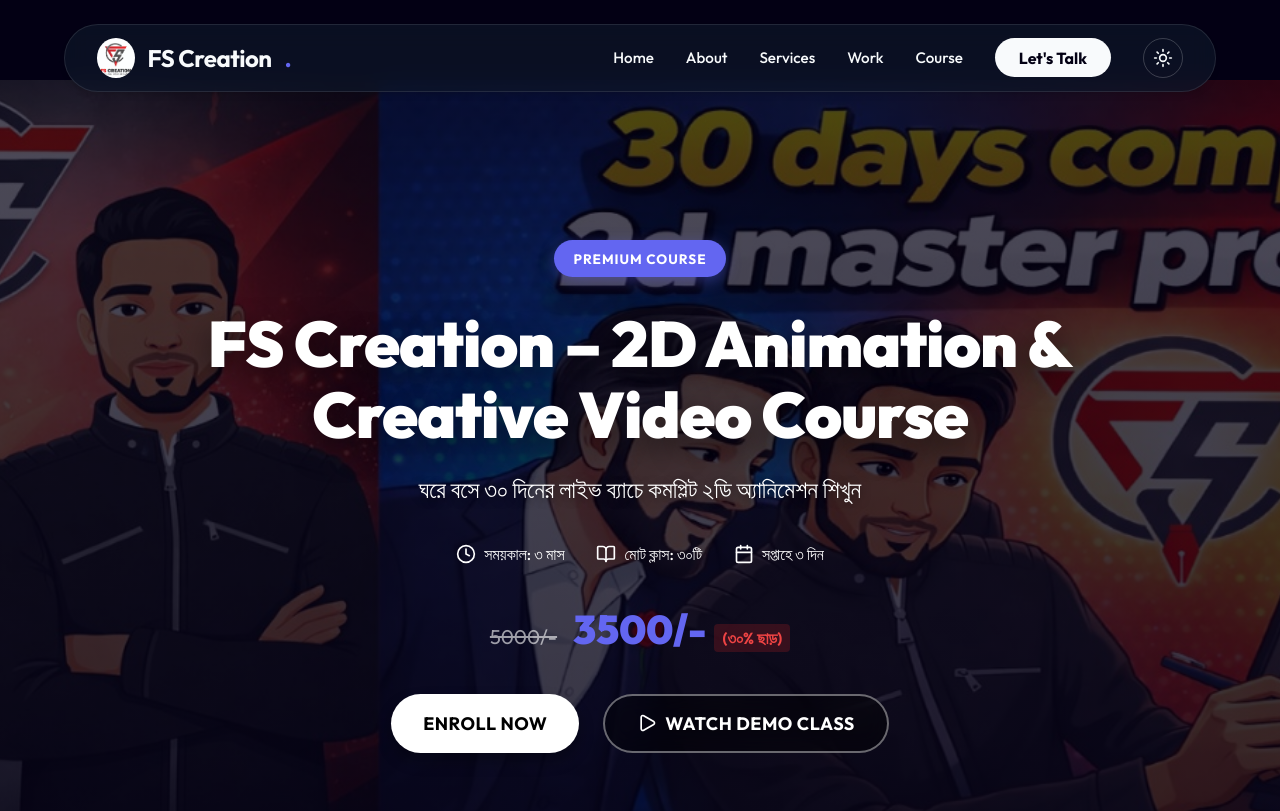
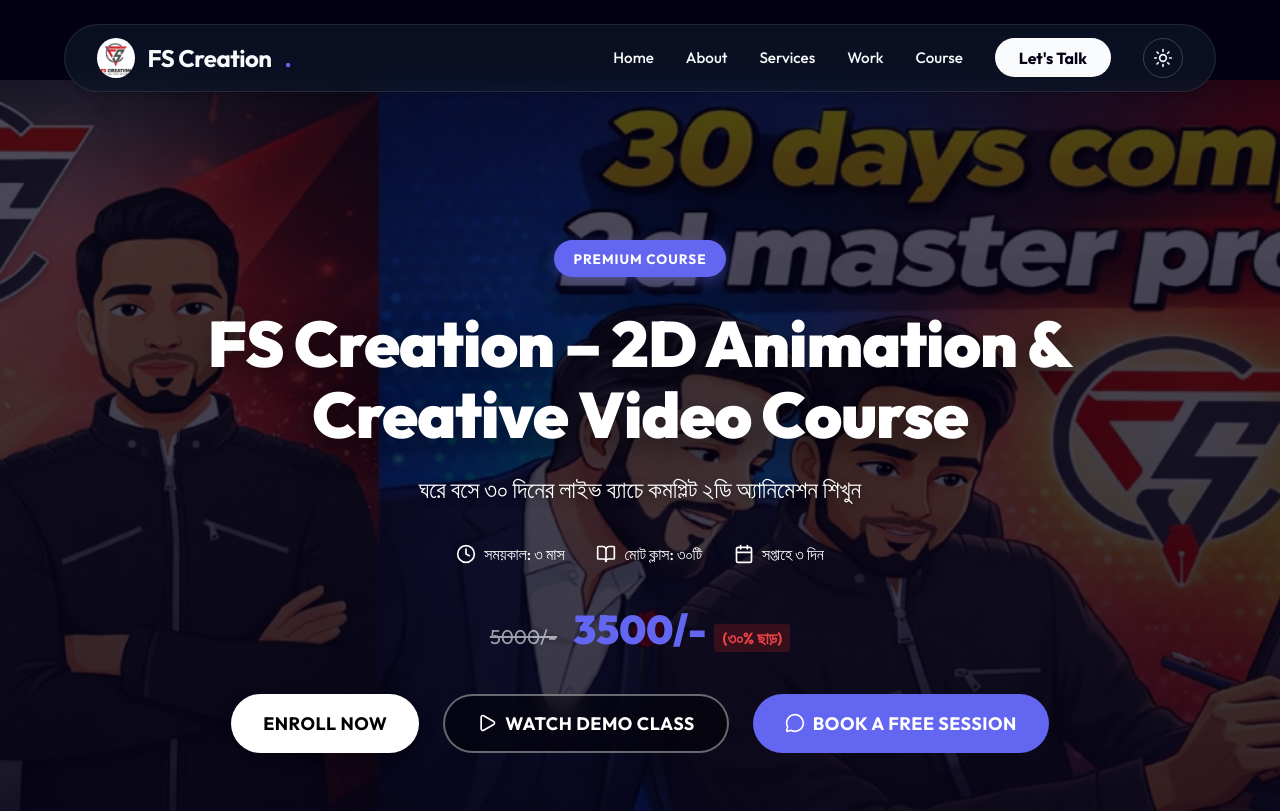
Before and after one commit to aniksahaaorno/fs_creation, a React (Vite) app: page /course in a window 1280 px wide. Shown: the top 811 px of the page. Built offline with nearby package versions, Linux system fonts and the light colour scheme.

Commit message:
book a free sesion done

```diff
--- a/src/pages/Course.css
+++ b/src/pages/Course.css
@@ -99,6 +99,26 @@
     display: flex;
     justify-content: center;
     gap: 1.5rem;
+    flex-wrap: wrap;
+}
+
+.justify-center {
+    justify-content: center;
+}
+
+.mt-3 {
+    margin-top: 2rem;
+}
+
+.btn-accent {
+    background: var(--accent);
+    color: white;
+}
+
+.btn-accent:hover {
+    background: var(--accent-secondary);
+    transform: translateY(-5px);
+    box-shadow: 0 10px 20px var(--accent-glow);
 }
 
 .note {
--- a/src/pages/Course.jsx
+++ b/src/pages/Course.jsx
@@ -153,6 +153,9 @@
                             </a>
                             <a href="https://drive.google.com/file/d/1Kr1vb2j1vji7gRkEuSxIOtp5JGuVjlvk/view" target="_blank" rel="noopener noreferrer" className="btn btn-outline btn-lg">
                                 <Play size={20} /> Watch Demo Class
+                            </a>
+                            <a href="https://wa.me/8801901851585?text=Hello,%20I%20want%20to%20book%20a%20free%20session%20for%20the%20animation%20course." target="_blank" rel="noopener noreferrer" className="btn btn-accent btn-lg">
+                                <MessageCircle size={20} /> Book a Free Session
                             </a>
                         </div>
 
@@ -313,9 +316,14 @@
                 <div className="container text-center">
                     <h2>ক্যারিয়ার গড়ুন অ্যানিমেশন ইন্ডাস্ট্রিতে</h2>
                     <p>আজই এনরোল করুন এবং শুরু করুন আপনার অ্যানিমেশন জার্নি</p>
-                    <a href="https://docs.google.com/forms/d/e/1FAIpQLSePqZZ-Ddn9Po81tpWr16S5bpzFVQgfEJvvMEAU7KJhG1hrYA/viewform" target="_blank" rel="noopener noreferrer" className="btn btn-primary btn-lg">
-                        Enroll Now
-                    </a>
+                    <div className="cta-group justify-center mt-3">
+                        <a href="https://docs.google.com/forms/d/e/1FAIpQLSePqZZ-Ddn9Po81tpWr16S5bpzFVQgfEJvvMEAU7KJhG1hrYA/viewform" target="_blank" rel="noopener noreferrer" className="btn btn-primary btn-lg">
+                            Enroll Now
+                        </a>
+                        <a href="https://wa.me/8801901851585?text=Hello,%20I%20want%20to%20book%20a%20free%20session%20for%20the%20animation%20course." target="_blank" rel="noopener noreferrer" className="btn btn-outline btn-lg">
+                            <MessageCircle size={20} /> Book a Free Session
+                        </a>
+                    </div>
                 </div>
             </section>
         </div>
```
